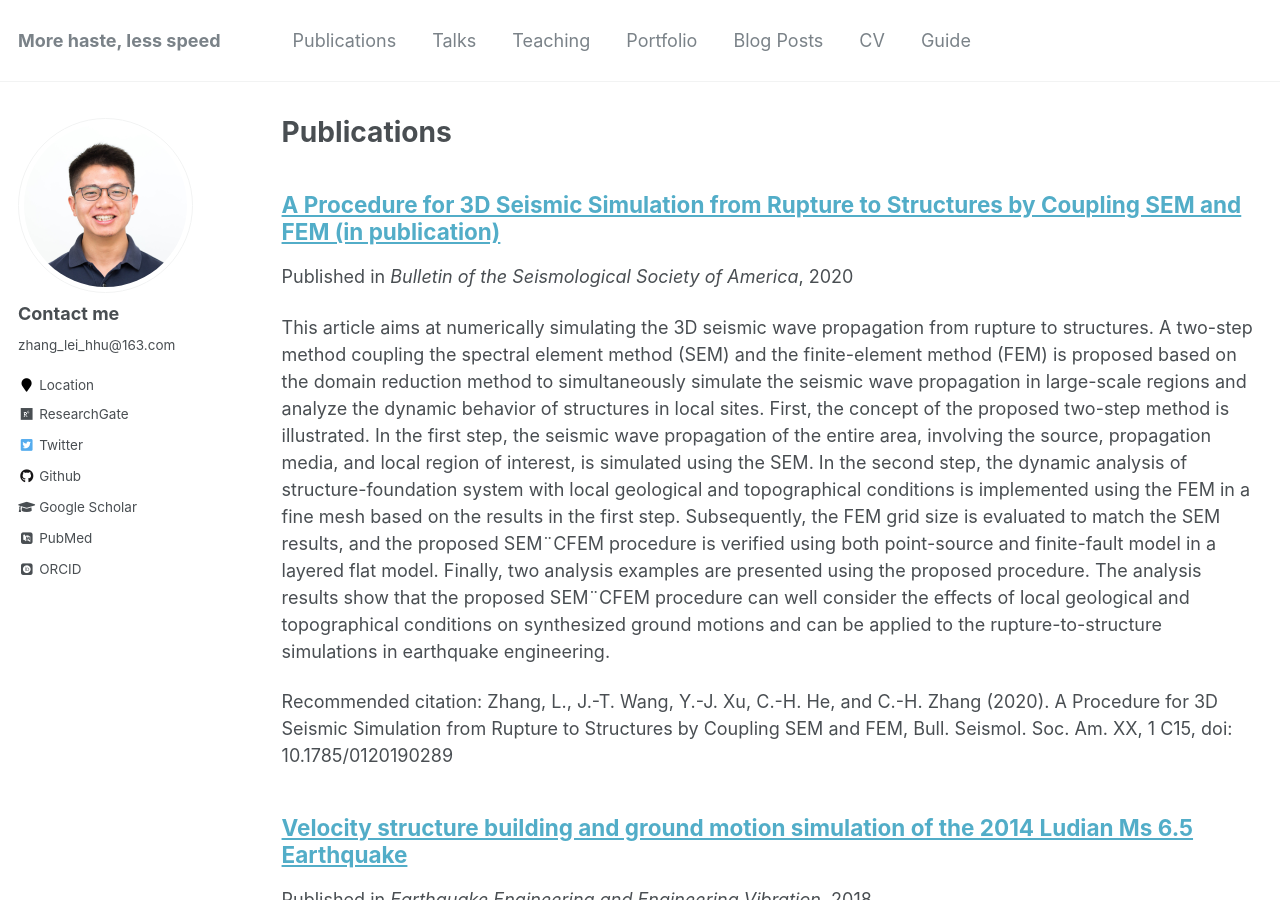
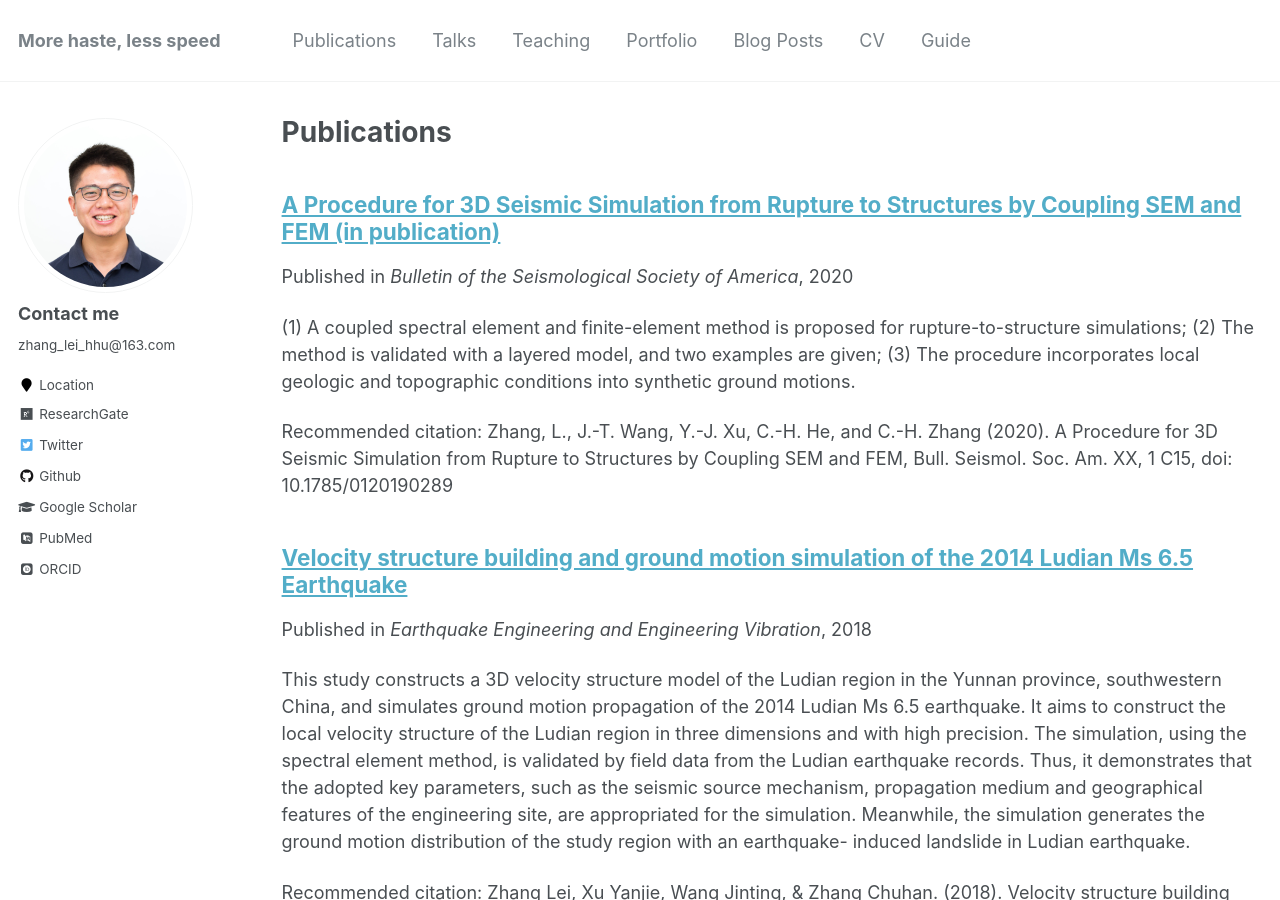
Before and after one commit to zhanglei911/zhanglei911.github.io, a Jekyll site: the page built from _pages/publications.md, in a window 1280 px wide and 900 px high. Built offline with Jekyll 4.4.1, drawn with Linux system fonts in a browser that asks for light colours; some web fonts are replaced.

Commit message:
Update 2020-06-BSSA.md

```diff
--- a/_publications/2020-06-BSSA.md
+++ b/_publications/2020-06-BSSA.md
@@ -2,7 +2,7 @@
 title: "A Procedure for 3D Seismic Simulation from Rupture to Structures by Coupling SEM and FEM (in publication)"
 collection: publications
 permalink: /publication/2020-06-BSSA
-excerpt: 'This article aims at numerically simulating the 3D seismic wave propagation from rupture to structures. A two-step method coupling the spectral element method (SEM) and the finite-element method (FEM) is proposed based on the domain reduction method to simultaneously simulate the seismic wave propagation in large-scale regions and analyze the dynamic behavior of structures in local sites. First, the concept of the proposed two-step method is illustrated. In the first step, the seismic wave propagation of the entire area, involving the source, propagation media, and local region of interest, is simulated using the SEM. In the second step, the dynamic analysis of structure-foundation system with local geological and topographical conditions is implemented using the FEM in a fine mesh based on the results in the first step. Subsequently, the FEM grid size is evaluated to match the SEM results, and the proposed SEM¨CFEM procedure is verified using both point-source and finite-fault model in a layered flat model. Finally, two analysis examples are presented using the proposed procedure. The analysis results show that the proposed SEM¨CFEM procedure can well consider the effects of local geological and topographical conditions on synthesized ground motions and can be applied to the rupture-to-structure simulations in earthquake engineering.'
+excerpt: '(1) A coupled spectral element and finite-element method is proposed for rupture-to-structure simulations; (2) The method is validated with a layered model, and two examples are given; (3) The procedure incorporates local geologic and topographic conditions into synthetic ground motions.'
 date: 2020-04-01
 venue: 'Bulletin of the Seismological Society of America'
 citation: 'Zhang, L., J.-T. Wang, Y.-J. Xu, C.-H. He, and C.-H. Zhang (2020). A Procedure for 3D Seismic Simulation from Rupture to Structures by Coupling SEM and FEM, Bull. Seismol. Soc. Am. XX, 1 C15, doi: 10.1785/0120190289'
```
